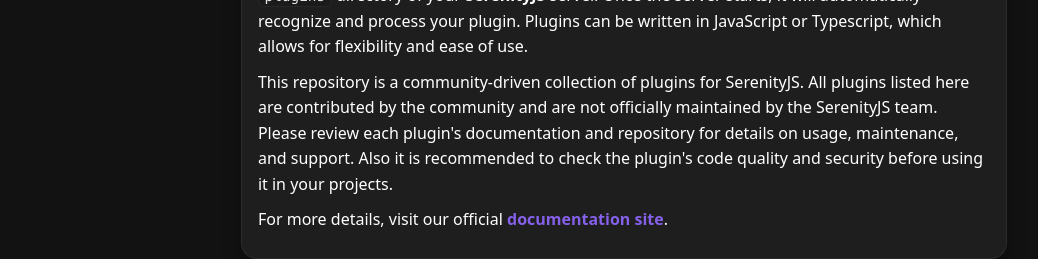
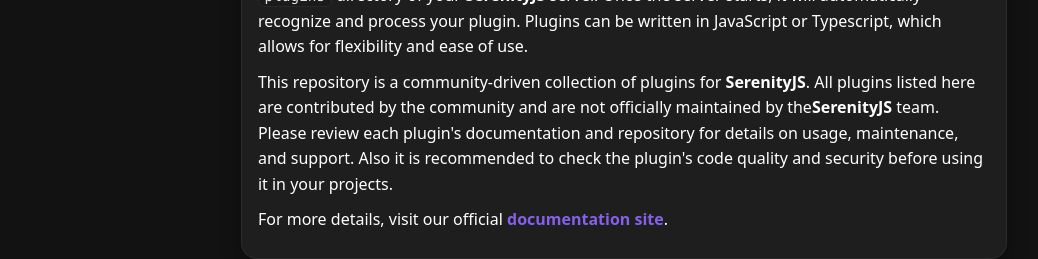
Before and after one commit to SerenityJS/plugin-repository, a React (Vite) app: page / in a window 1280 px wide. Shown: the part 402-661 px from the top of the page, without its empty margins (16-1054 px from the left). Built offline with nearby package versions, Linux system fonts and the light colour scheme.

Commit message:
chore: update home page

```diff
--- a/src/pages/home.tsx
+++ b/src/pages/home.tsx
@@ -33,9 +33,9 @@
           </p>
 
           <p>
-            This repository is a community-driven collection of plugins for SerenityJS. All plugins
+            This repository is a community-driven collection of plugins for <strong>SerenityJS</strong>. All plugins
             listed here are contributed by the community and are not officially maintained by the
-            SerenityJS team. Please review each plugin's documentation and repository for details on
+            <strong>SerenityJS</strong> team. Please review each plugin's documentation and repository for details on
             usage, maintenance, and support. Also it is recommended to check the plugin's code
             quality and security before using it in your projects.
           </p>
```
